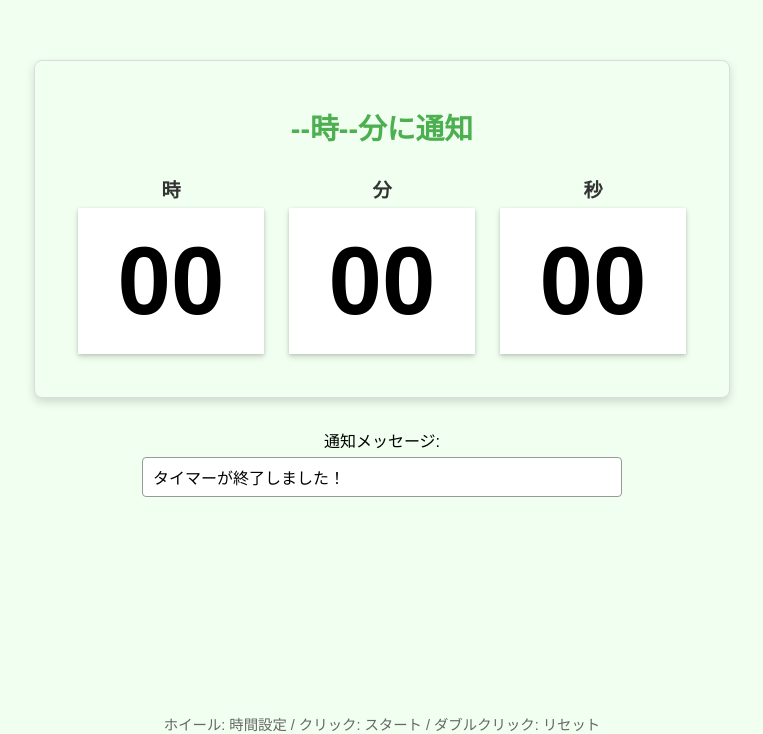
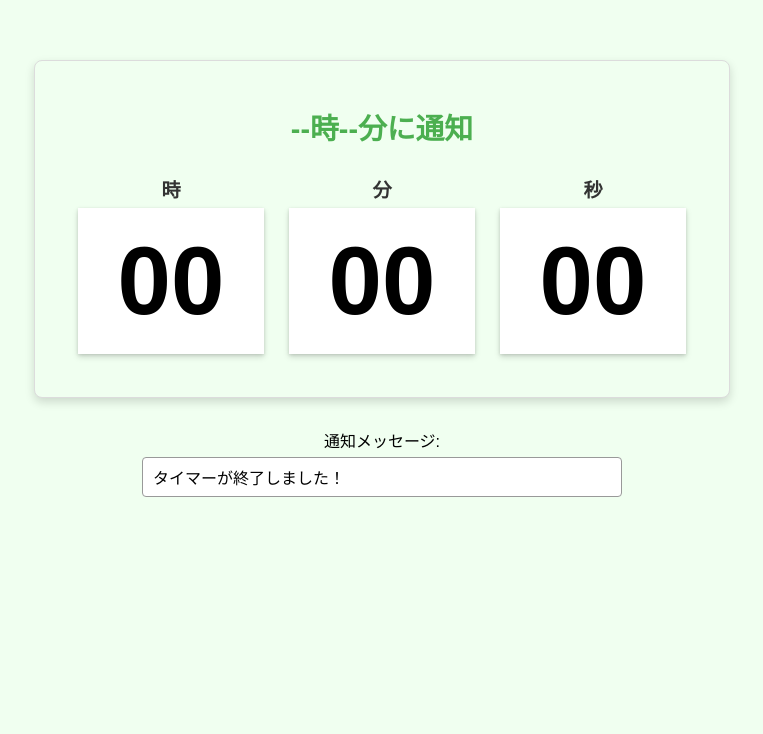
Before and after one commit to kishigami000/timer-app, a plain HTML site: page index.html in a window 1280 px wide. Shown: the part 137-871 px from the top of the page, without its empty margins (258-1021 px from the left). After the commit the page ends 840 px from the top, so only its background shows below. Drawn offline with Linux system fonts and the light colour scheme.

Commit message:
Update index.html

```diff
--- a/index.html
+++ b/index.html
@@ -116,13 +116,6 @@
             box-sizing: border-box;
             margin-top: 5px;
         }
-
-        .instructions {
-            margin-top: 10px; /* 20pxから10pxに変更 */
-            color: #666;
-            font-size: 0.9rem;
-            text-align: center;
-        }
     </style>
 </head>
 <body>
@@ -151,10 +144,6 @@
             <label for="notification-text">通知メッセージ:</label>
             <input type="text" id="notification-text" value="タイマーが終了しました！">
         </div>
-    </div>
-
-    <div class="instructions">
-        ホイール: 時間設定 / クリック: スタート / ダブルクリック: リセット
     </div>
 
     <script>
```
